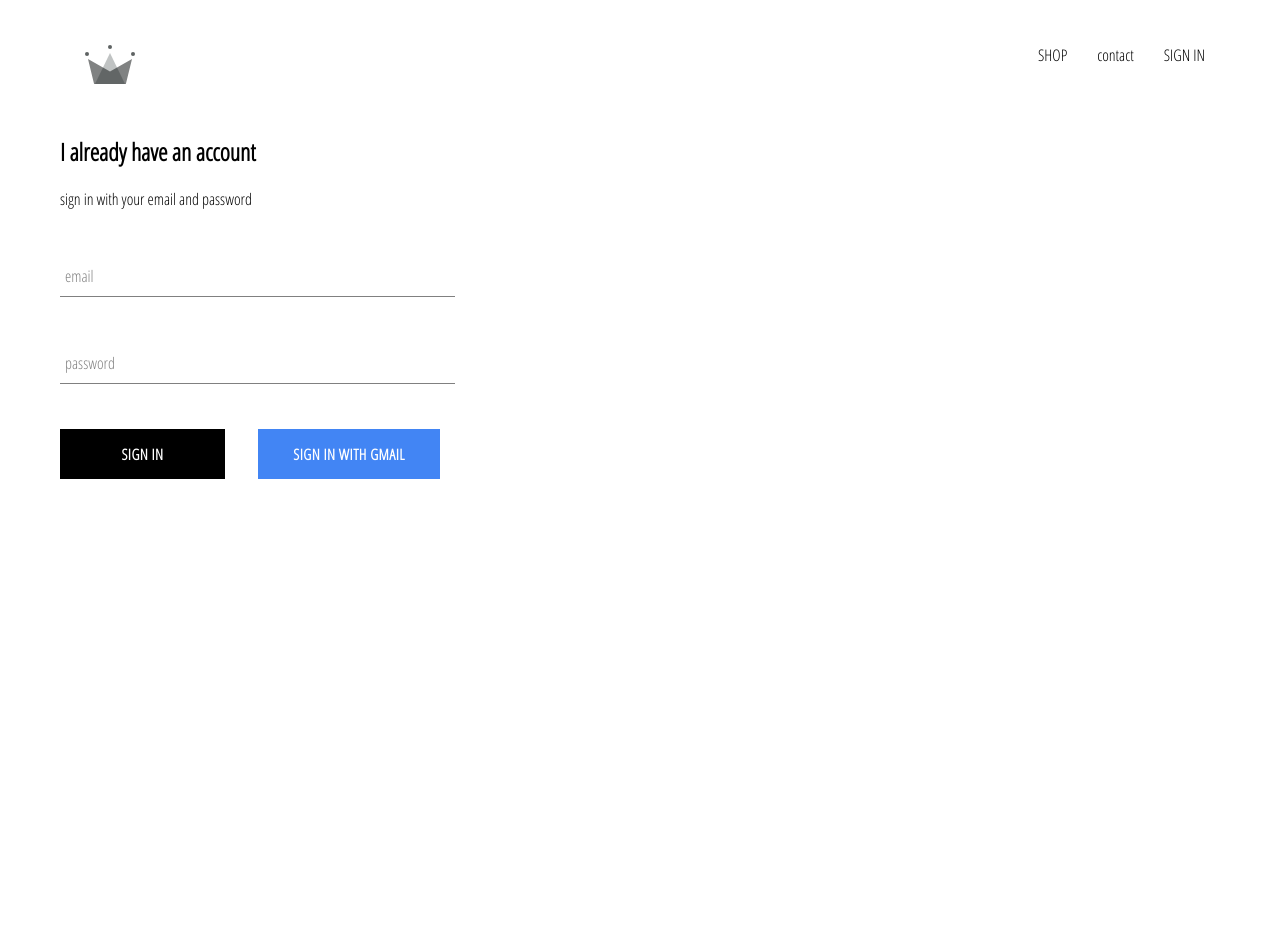
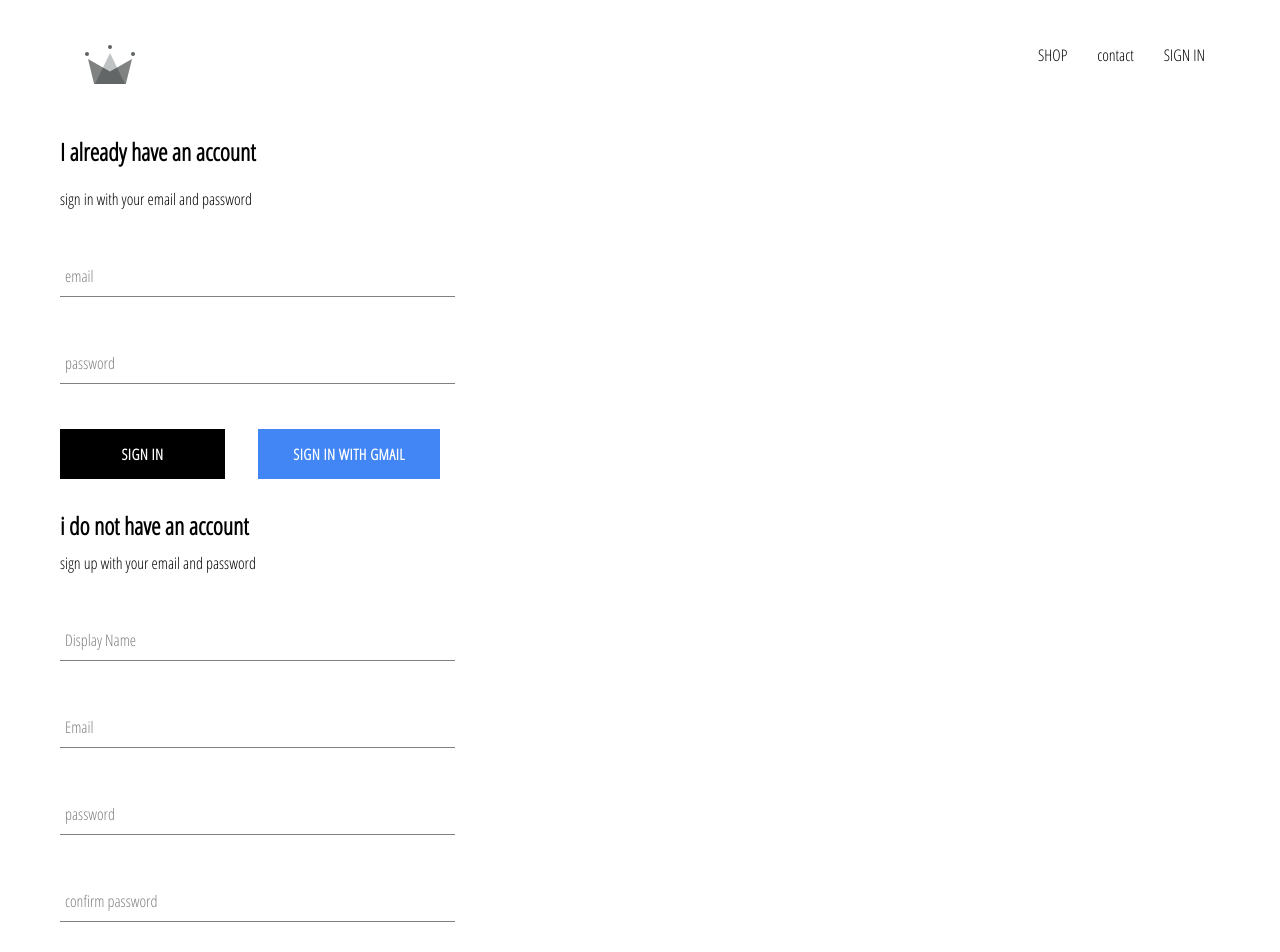
Before and after one commit to socalledsound/clothing-site, a React (Create React App) app: page /signin in a window 1280 px wide. Shown: the top 952 px of the page. Before the commit the page ends 800 px from the top, so only its background shows below. Built offline with nearby package versions, Linux system fonts and the light colour scheme; no server answers.

Commit message:
added sign up page

```diff
--- a/src/App.js
+++ b/src/App.js
@@ -6,7 +6,7 @@
 import Header from './components/header/header.component.jsx';
 import SignInPage from './pages/sign-in-page/sign-in-page.component';
 
-import { auth } from './firebase/firebase.utils';
+import { auth, createUserProfileDocument} from './firebase/firebase.utils';
 
 export const HatsPage = () => (
   <div>
@@ -27,9 +27,21 @@
   unsubscribeFromAuth = null;
 
   componentDidMount(){
-    this.unsubscribeFromAuth = auth.onAuthStateChanged(user => {
-      this.setState({ currentUser: user});
-      console.log(user);
+    this.unsubscribeFromAuth = auth.onAuthStateChanged(async userAuth => {
+      if(userAuth){
+        const userRef = await createUserProfileDocument(userAuth);
+        userRef.onSnapshot(snapShot => {
+          this.setState({
+            currentUser: {
+              id: snapShot.id,
+              ...snapShot.data()
+            }
+          })
+        });
+
+      }
+      this.setState({currentUser: userAuth });
+
     })
   }
 
--- a/src/components/custom-button/custom-button.component.jsx
+++ b/src/components/custom-button/custom-button.component.jsx
@@ -2,7 +2,7 @@
 import './custom-button.styles.scss';
 
 const CustomButton = ( { children, isGoogleSignIn, ...otherProps} )=> {
-     console.log({...otherProps});
+
    return  (
     <button className={`${isGoogleSignIn ? 'google-sign-in' : ''} custom-button`} {...otherProps}>
         { children }
--- a/src/components/sign-in/sign-in.styles.scss
+++ b/src/components/sign-in/sign-in.styles.scss
@@ -2,6 +2,7 @@
     width: 380px;
     display: flex;
     flex-direction: column;
+
 
     .title {
         margin: 10px;
--- /dev/null
+++ b/src/components/sign-up/sign-up.component.jsx
@@ -0,0 +1,103 @@
+import React from 'react';
+
+import FormInput from '../form-input/form-input.component';
+import CustomButton from '../custom-button/custom-button.component';
+
+import { auth, createUserProfileDocument} from '../../firebase/firebase.utils';
+
+import './sign-up.styles.scss';
+
+
+class SignUp extends React.Component {
+    constructor(props){
+        super(props);
+        this.state = {
+            displayName: '',
+            email: '',
+            password: '',
+            confirmPassword: ''
+        }
+    }
+
+    handleSubmit = async e => {
+        e.preventDefault();
+        const { displayName, email, password, confirmPassword} = this.state;
+        if(password !== confirmPassword){
+            alert("passwords don't match")
+        }
+        try {
+           const { user } = await auth.createUserWithEmailAndPassword(email, password);
+           await createUserProfileDocument(user, {displayName});
+           this.setState({
+                displayName: '',
+                email: '',
+                password: '',
+                confirmPassword: ''
+            })
+        }
+        catch (error) {
+            alert(error);
+        }
+
+    }
+
+
+    handleChange = e => {
+
+        const { name, value } = e.target;
+        console.log(value);
+        this.setState({[name]: value});
+        console.log(this.state);
+    }
+
+    render()    {
+        const { displayName, email, password, confirmPassword} = this.state;
+        return (
+            <div className='sign-up'>
+                <h2 className="title">i do not have an account</h2>
+                <span>sign up with your email and password</span>
+                <form className='sign-up-form' onSubmit={this.handleSubmit}>
+                    <FormInput
+                        type='text'
+                        name='displayName'
+                        value={displayName}
+                        onChange={this.handleChange}
+                        label='Display Name'
+                        required
+                    ></FormInput>
+                    <FormInput
+                        type='email'
+                        name='email'
+                        value={email}
+                        onChange={this.handleChange}
+                        label='Email'
+                        required
+                    ></FormInput>
+                    <FormInput
+                        type='password'
+                        name='password'
+                        value={password}
+                        onChange={this.handleChange}
+                        label='password'
+                        required
+                    ></FormInput>
+                    <FormInput
+                        type='password'
+                        name='confirmPassword'
+                        value={confirmPassword}
+                        onChange={this.handleChange}
+                        label='confirm password'
+                        required
+                    ></FormInput>
+                    <CustomButton type='submit'>SIGN UP</CustomButton>
+                </form>
+
+
+
+        </div>
+        )
+    }
+
+}
+
+export default SignUp
--- /dev/null
+++ b/src/components/sign-up/sign-up.styles.scss
@@ -0,0 +1,9 @@
+.sign-up {
+    display: flex;
+    flex-direction: column;
+    width:  380px;
+
+    .title {
+        margin: 10px 0;
+    }
+}
--- a/src/firebase/firebase.utils.js
+++ b/src/firebase/firebase.utils.js
@@ -13,6 +13,32 @@
     measurementId: "G-5ZV7XE929S"
   };
 
+
+export const createUserProfileDocument = async (userAuth, additionalData) => {
+    if(!userAuth) return;
+
+    const userRef = firestore.doc(`users/${userAuth.uid}`);
+    const snapShot = await userRef.get();
+    console.log(snapShot.exists);
+    if(!snapShot.exists){
+        const { displayName, email } = userAuth;
+        const createdAt = new Date();
+
+        try {
+            await userRef.set({
+                displayName,
+                email,
+                createdAt,
+                ...additionalData
+            })
+        } catch(error) {
+            console.log('error', error.message);
+        }
+    }
+    return userRef
+    //  console.log(firestore.doc('users/sdfsd111f'));
+}
+
   firebase.initializeApp(config);
 
   export const auth = firebase.auth();
--- a/src/pages/sign-in-page/sign-in-page.component.jsx
+++ b/src/pages/sign-in-page/sign-in-page.component.jsx
@@ -1,10 +1,13 @@
 import React from 'react';
 // import './sign-in-page.styles.scss';
 import SignIn from '../../components/sign-in/sign-in.component';
+import SignUp from '../../components/sign-up/sign-up.component'
 
 const SignInPage = () => (
     <div className="sign-in-and-sign-up">
-        <SignIn />
+            <SignIn />
+            <SignUp />
+
     </div>
 )
 
--- a/src/pages/sign-in-page/sign-in-page.styles.scss
+++ b/src/pages/sign-in-page/sign-in-page.styles.scss
@@ -0,0 +1,8 @@
+.sign-in-and-sign-up {
+    width: 850px;
+    display: flex;
+    justify-content: space-between;
+    margin: 30px auto;
+
+
+}
```
